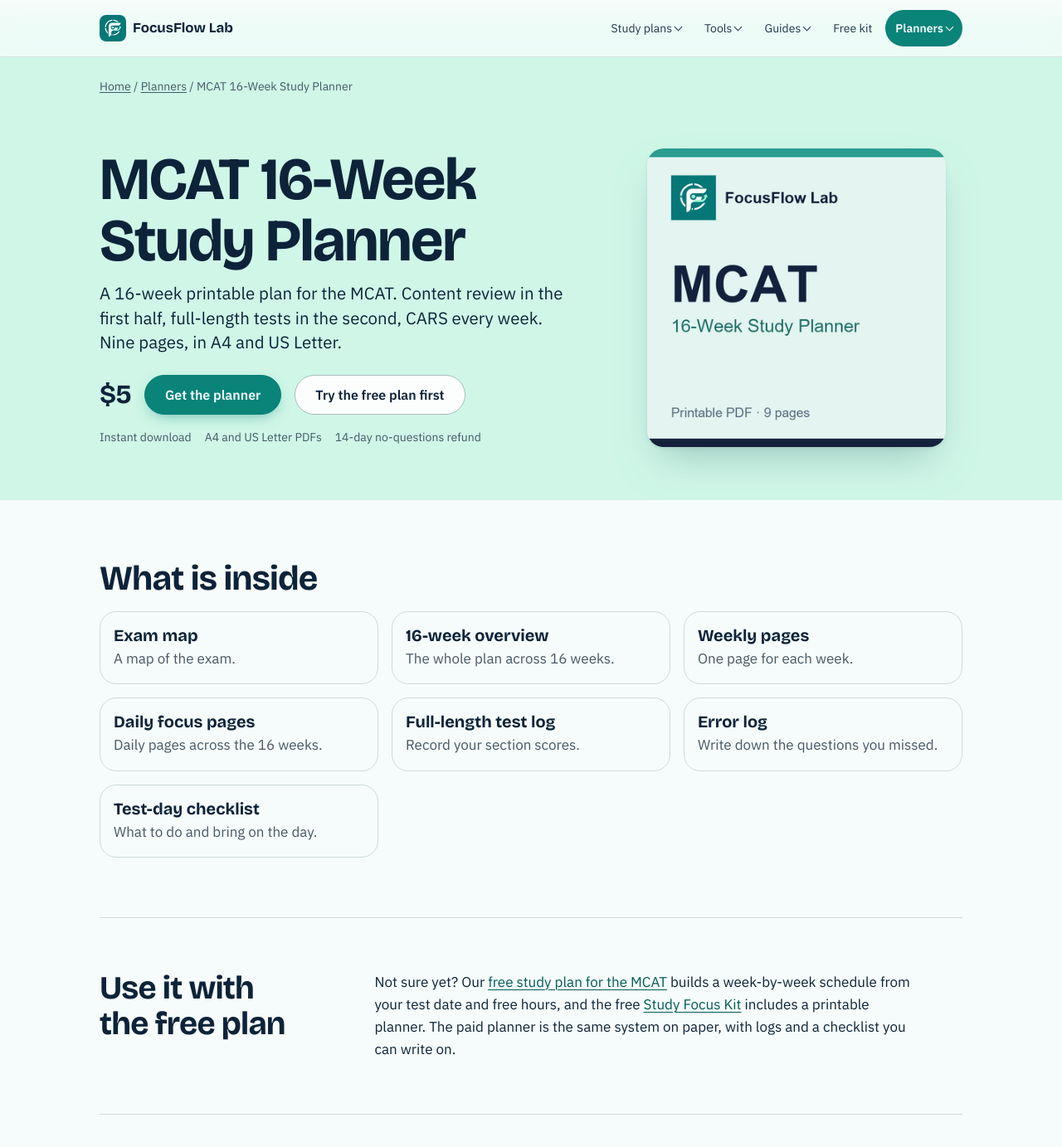
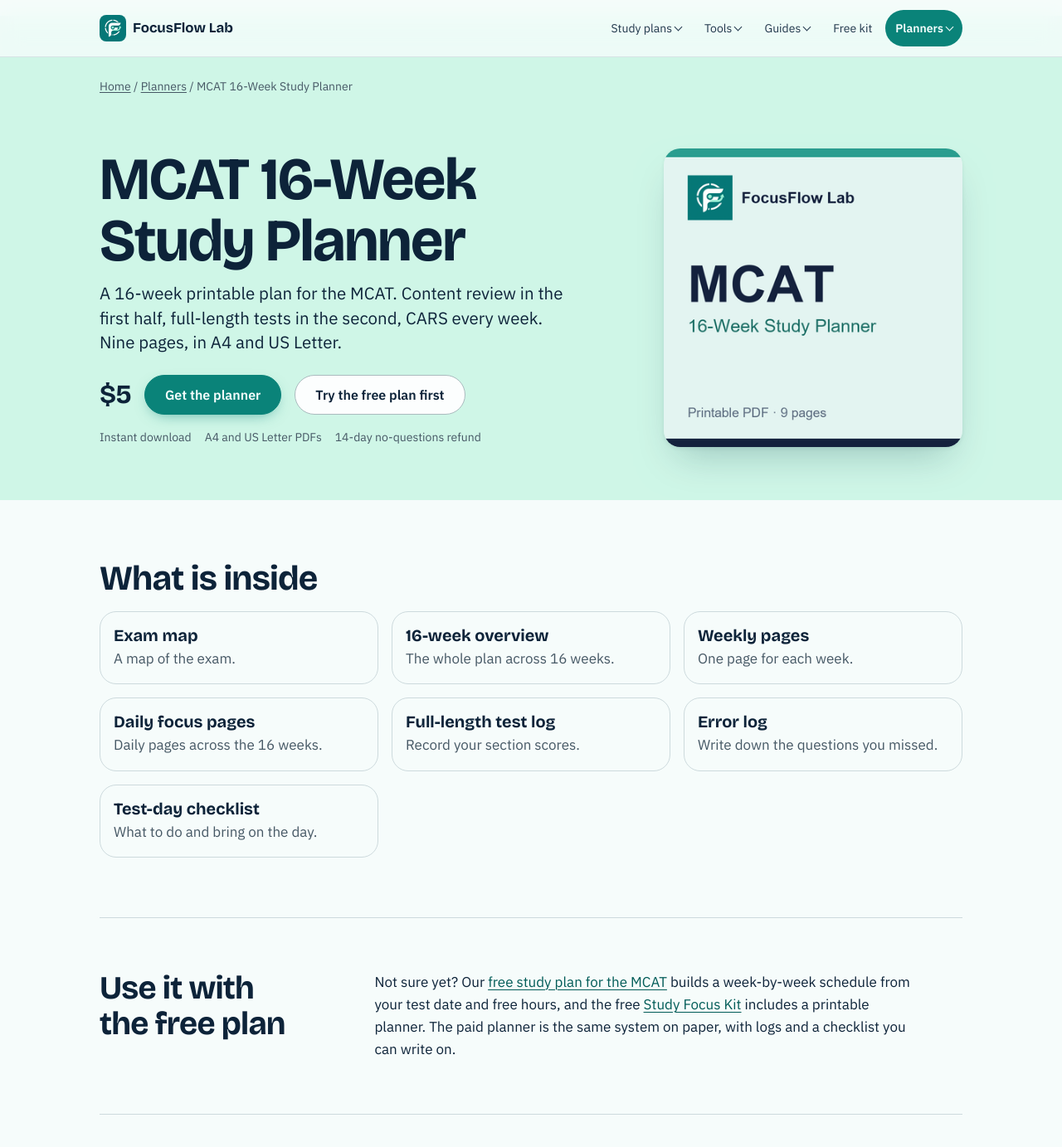
Before and after one commit to focusflowlab/focusflowlab.github.io, a Jekyll site: the page planners/mcat-16-week-planner/index.html, which Jekyll copies as it is, in a window 1280 px wide and 1400 px high. Shown: the top 1383 px of the window at 83% size. Built offline with Jekyll 4.4.1, drawn with Linux system fonts in a browser that asks for light colours.

Commit message:
Planner hero: cover image aligns to the right edge of the page container
Co-Authored-By: Claude Sonnet 5.5 <noreply@anthropic.com>

```diff
--- a/assets/site.css
+++ b/assets/site.css
@@ -654,7 +654,7 @@ ul.cards + section.reading { margin-top: var(--space-lg); }
 /* planner detail pages (/planners/<slug>/) */
 .pd-hero { display: grid; grid-template-columns: minmax(0, 1.2fr) minmax(0, .8fr); gap: var(--space-xl); align-items: center; padding: var(--space-2xl) 0 var(--space-2xl); }
 .pd-hero h1 { margin: 0 0 var(--space-sm); }
-.pd-hero img { width: 100%; max-width: 360px; height: auto; justify-self: center; border-radius: var(--radius-card); box-shadow: var(--shadow-lift); }
+.pd-hero img { width: 100%; max-width: 360px; height: auto; justify-self: end; border-radius: var(--radius-card); box-shadow: var(--shadow-lift); }
 .pd-hero .lead { margin: 0; max-width: 46ch; }
 .pd-buy { display: flex; flex-wrap: wrap; align-items: center; gap: var(--space-sm) var(--space-md); margin: var(--space-lg) 0 var(--space-md); }
 .pd-price { font: 700 2rem/1 var(--font-display); letter-spacing: var(--tracking-display); }
@@ -669,7 +669,7 @@ ul.cards + section.reading { margin-top: var(--space-lg); }
 .pd-section .nw, .pd-hero .nw { white-space: nowrap; }
 @media (max-width: 860px) {
   .pd-hero, .pd-split { grid-template-columns: minmax(0, 1fr); gap: var(--space-lg); }
-  .pd-hero img { order: -1; max-width: 260px; }
+  .pd-hero img { order: -1; max-width: 260px; justify-self: center; }
   .pd-section { margin-top: var(--section-gap-s); }
 }
 
```
